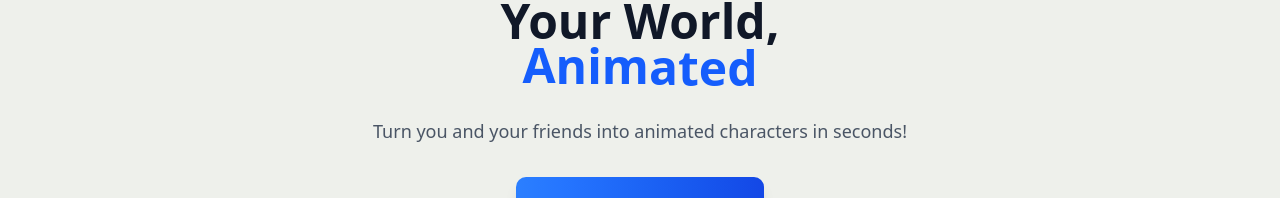
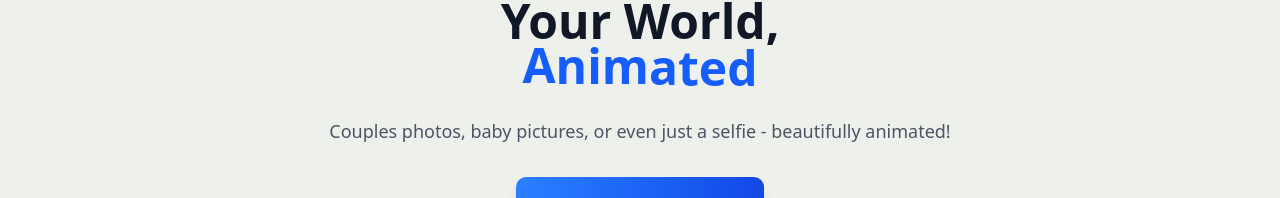
Before and after one commit to vpuru/animationapp, a Next.js app: page / in a window 1280 px wide. Shown: the part 149-347 px from the top of the page. Built offline with nearby package versions, Linux system fonts and the light colour scheme.

Commit message:
subtext update

```diff
--- a/src/app/page.tsx
+++ b/src/app/page.tsx
@@ -31,7 +31,7 @@ export default function Home() {
           </h1>
           {/* <h1 className="text-3xl md:text-5xl font-bold text-black">AI Headshot Generator</h1> */}
           <p className="text-gray-600 text-lg mt-6 max-w-2xl mx-auto">
-            Turn you and your friends into animated characters in seconds!
+            Couples photos, baby pictures, or even just a selfie - beautifully animated!
           </p>
           <div className="mt-8">
             <UploadButton />
```
